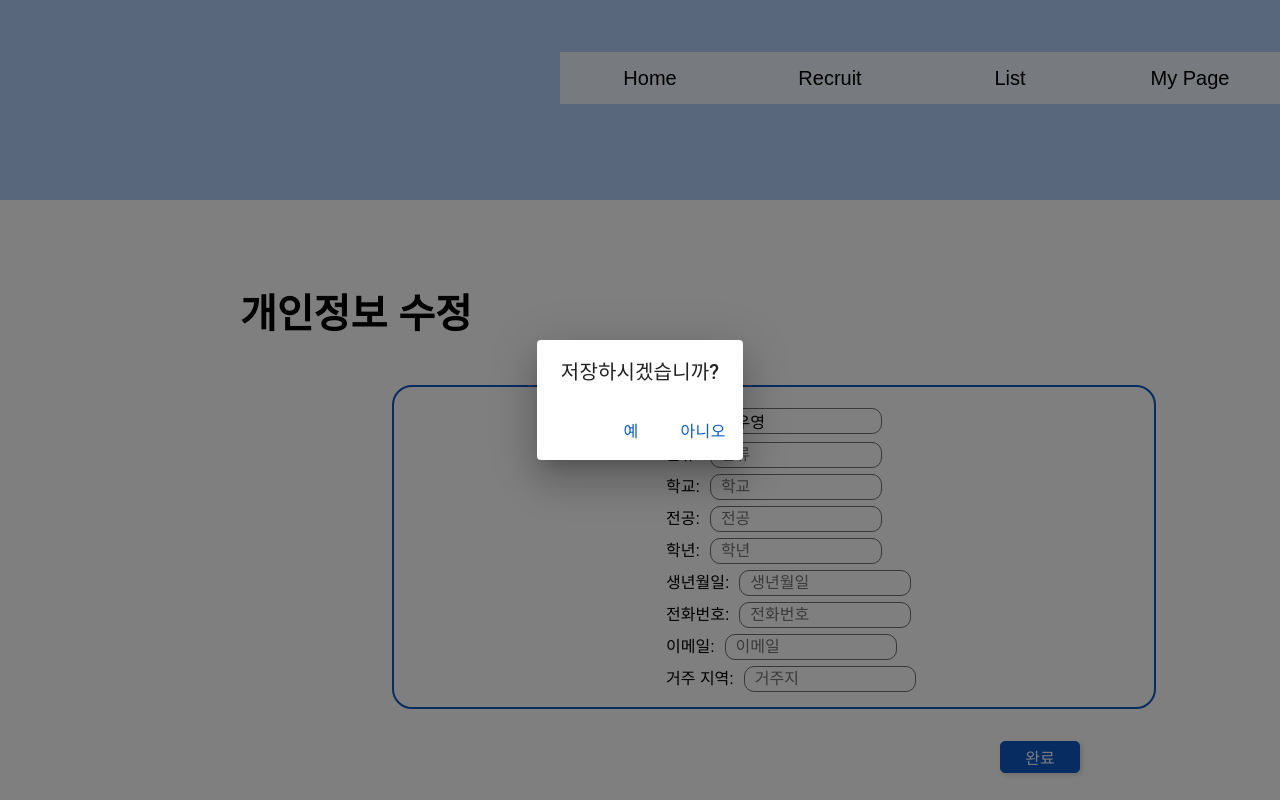
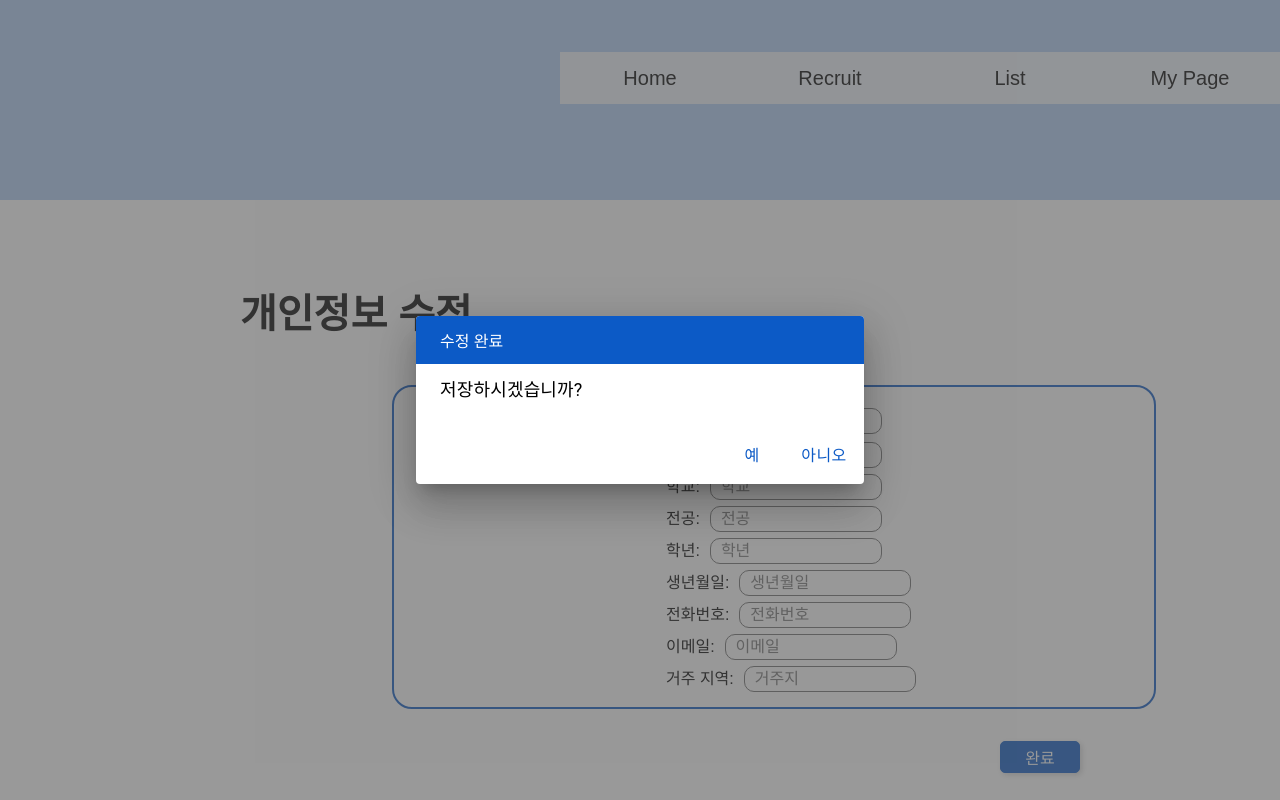
Before and after one commit to Kim-Hyunjo/MoZIP, a React (Create React App) app in the folder front/: page /mypage/edit in a window 1280 px wide. Both pictures are taken after a click on the button "완료". Shown: the top 800 px of the page. Built offline with nearby package versions, Linux system fonts and the light colour scheme.

Commit message:
feat: modify modal

```diff
--- a/front/src/App.css
+++ b/front/src/App.css
@@ -226,3 +226,26 @@ a.active {
   margin-left: 30px;
   margin-top: 10px;
 }
+
+.MuiDialog-root #alert-dialog-title {
+  color: white;
+  background-color: #0c5ac6;
+  font-size: 10px;
+  width: 400px;
+  height: 32px;
+  padding-bottom: 0px;
+}
+.MuiDialog-container {
+  background-color: rgba(255, 255, 255, 0.2);
+}
+.MuiDialog-root .MuiTypography-h6 {
+  font-size: 16px;
+  line-height: 1.3;
+}
+.MuiDialog-root .MuiTypography-body1 {
+  font-size: 18px;
+  line-height: 36px;
+}
+.MuiDialog-root .MuiTypography-colorTextSecondary {
+  color: black;
+}
--- a/front/src/pages/mypage/myPageEdit.tsx
+++ b/front/src/pages/mypage/myPageEdit.tsx
@@ -146,8 +146,14 @@ const myPageEdit = () => {
         aria-describedby="alert-dialog-description"
       >
         <DialogTitle id="alert-dialog-title">
-          {'저장하시겠습니까?'}
+          수정 완료
         </DialogTitle>
+
+        <DialogContent>
+          <DialogContentText id='alert-dialog-description'>
+            저장하시겠습니까?
+          </DialogContentText>
+        </DialogContent>
 
         <DialogActions>
           <Link to="/mypage">
```
